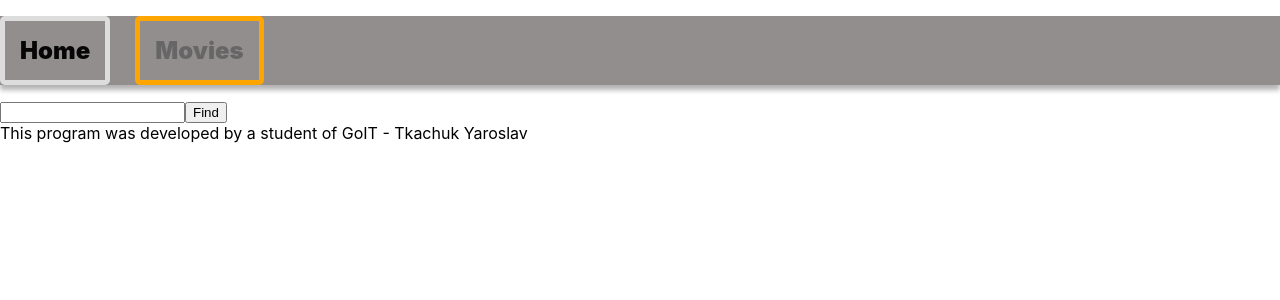
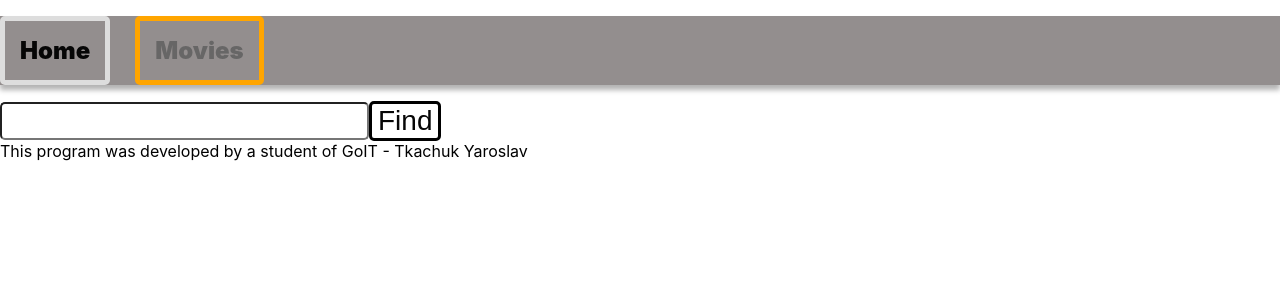
Before and after one commit to Tkachuk-Yaroslav/goit-react-hw-05-movies, a React (Create React App) app: page /goit-react-hw-05-movies/movies in a window 1280 px wide. Shown: the top 300 px of the page. Built offline with nearby package versions, Linux system fonts and the light colour scheme.

Commit message:
added styles for the search form

```diff
--- a/src/components/SearchForm/SearchForm.jsx
+++ b/src/components/SearchForm/SearchForm.jsx
@@ -1,5 +1,6 @@
 // import { useEffect, useState } from 'react';
 import { useSearchParams } from 'react-router-dom';
+import { Form, FormBtn, FormInput } from './SearchForm.styled';
 
 const SearchForm = ({ onSubmit }) => {
   // const [value, setValue] = useState('');
@@ -28,8 +29,8 @@ const SearchForm = ({ onSubmit }) => {
   };
 
   return (
-    <form onClick={handleSubmit}>
-      <input
+    <Form onClick={handleSubmit}>
+      <FormInput
         type="text"
         name="searchQuery"
         onChange={handleChange}
@@ -37,8 +38,8 @@ const SearchForm = ({ onSubmit }) => {
         value={query}
         // value={value}
       />
-      <button type="submit">Find</button>
-    </form>
+      <FormBtn type="submit">Find</FormBtn>
+    </Form>
   );
 };
 
--- /dev/null
+++ b/src/components/SearchForm/SearchForm.styled.jsx
@@ -0,0 +1,29 @@
+import styled from 'styled-components';
+
+export const Form = styled.form``;
+
+export const FormInput = styled.input`
+  font-size: 28px;
+  color: #060606;
+  border-radius: 5px;
+
+  &:focus {
+    border: 5px solid orange;
+    outline: none;
+  }
+`;
+
+export const FormBtn = styled.button`
+  cursor: pointer;
+  font-size: 28px;
+  background-color: transparent;
+  border: 3px solid black;
+  border-radius: 5px;
+  color: #060606;
+  transition: background-color 250ms linear;
+
+  &:hover {
+    background-color: orange;
+    border: 3px solid orange;
+  }
+`;
```
